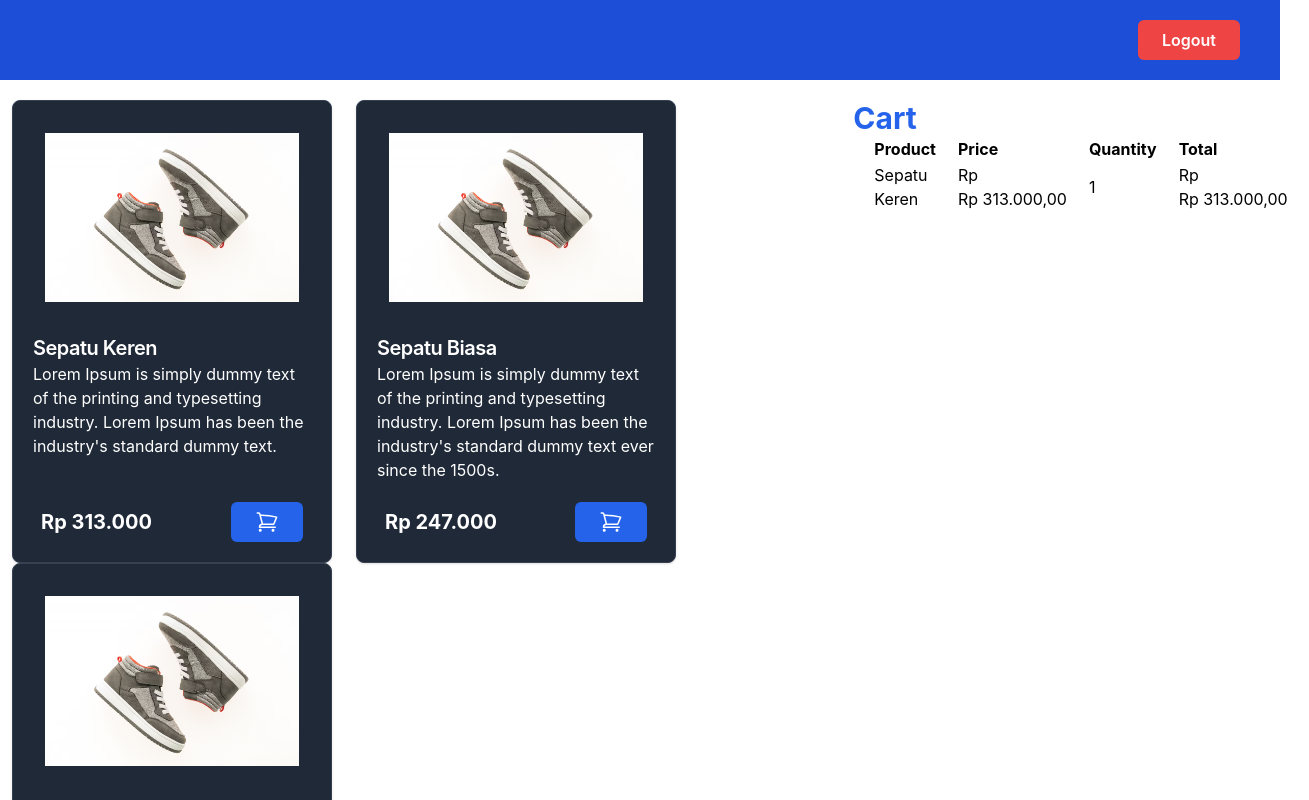
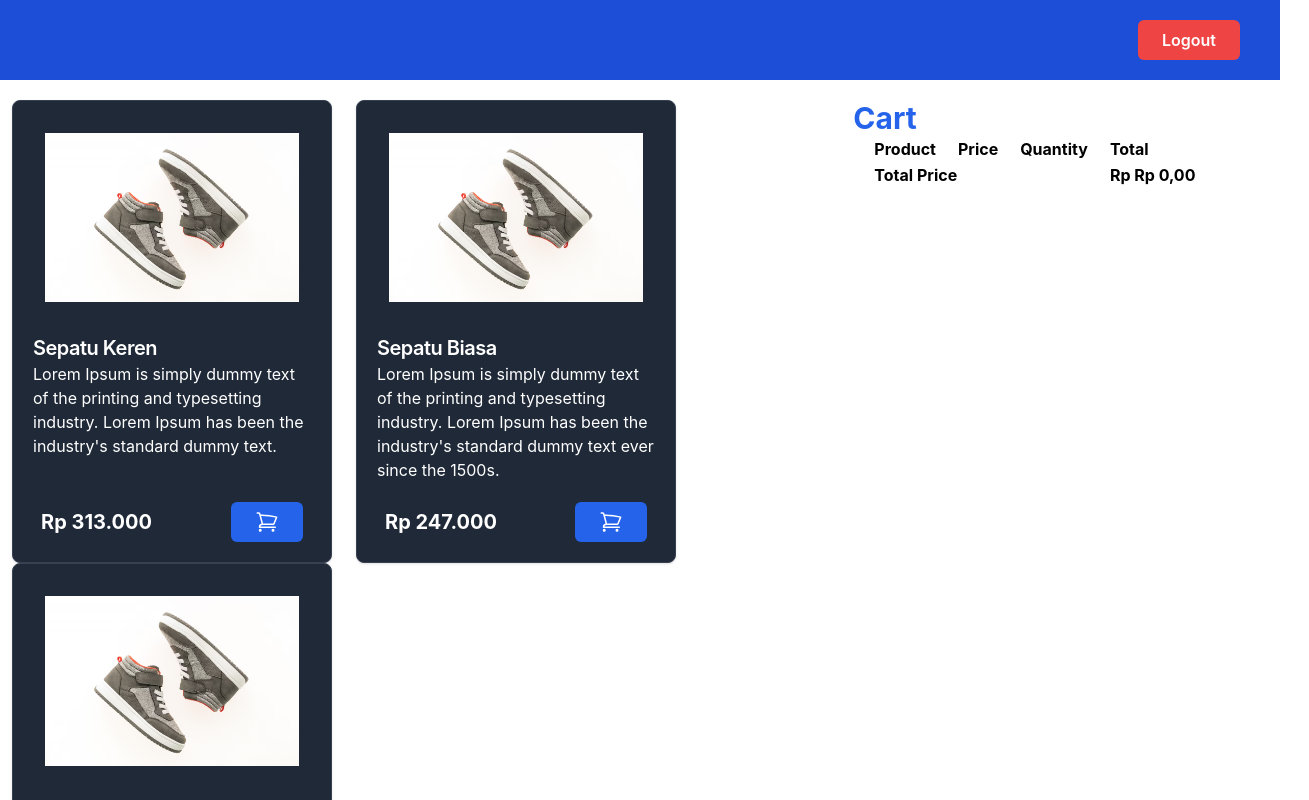
Before and after one commit to IrfanMuss/react-learn, a React (Create React App) app: page /products in a window 1280 px wide. Shown: the top 800 px of the page, 1309 px wide, since content can reach past the window. Built offline with nearby package versions, Linux system fonts and the light colour scheme.

Commit message:
Feat -> useEffect Lifecycle component

```diff
--- a/src/Pages/Products.js
+++ b/src/Pages/Products.js
@@ -1,6 +1,7 @@
 import ProductCard from "../components/Organism/Card/ProductCard";
 import Button from "../components/Atoms/Button/Button";
-import { useState } from "react";
+import { useState, useEffect } from "react";
+import Counter from "../components/Organism/Counter";
 
 const products = [
   {
@@ -35,22 +36,42 @@ const email = localStorage.getItem("email");
 // Use State
 const ProductsPage = () => {
   // State untuk menyimpan daftar item dalam keranjang, diinisialisasi dengan satu item.
-  const [cart, setCart] = useState([
-    {
-      id: 1,
-      qty: 1,
-    },
-  ]);
+  const [cart, setCart] = useState([]);
+  const [totalPrice, setTotalPrice] = useState(0);
+
+// setCart dari localStorage jika ada, jika tidak maka menjadi array kosong
+useEffect(() => {
+  setCart(JSON.parse(localStorage.getItem("cart")) || []);
+}, []);
+
+// menghitung total harga dan menyimpan data keranjang ke localStorage setiap kali 'cart' berubah
+useEffect(() => {
+  if (cart.length > 0) {
+    // Hitung total harga dengan menjumlahkan harga produk dikali kuantitas
+    const sum = cart.reduce((acc, item) => {
+      const product = products.find((product) => product.id === item.id);
+      return acc + product.price * item.qty;
+    }, 0);
+    setTotalPrice(sum); // Set total harga
+    localStorage.setItem("cart", JSON.stringify(cart)); // Simpan cart ke localStorage
+  }
+}, [cart]); // Bergantung pada perubahan 'cart'
+
+
 
   // function untuk menangani penambahan item ke keranjang berdasarkan ID item.
   const handleAddToCart = (id) => {
     // Memeriksa apakah item dengan ID yang sama sudah ada di keranjang.
-    if (cart.find(item => item.id === id)) {
+    if (cart.find((item) => item.id === id)) {
       // Jika sudah ada, update jumlah (qty) dari item tersebut.
-      setCart(cart.map(item => item.id === id ? {...item, qty: item.qty + 1} : item));
+      setCart(
+        cart.map((item) =>
+          item.id === id ? { ...item, qty: item.qty + 1 } : item
+        )
+      );
     } else {
       // Jika item dengan ID tersebut belum ada di keranjang, tambahkan item baru dengan qty 1.
-      setCart([...cart, {id, qty: 1}]);
+      setCart([...cart, { id, qty: 1 }]);
     }
   };
 
@@ -97,21 +118,49 @@ const ProductsPage = () => {
             <tbody>
               {cart.map((item) => {
                 // Mencari produk dengan ID yang sesuai dengan item dalam keranjang
-                const product = products.find((product) => product.id === item.id);
+                const product = products.find(
+                  (product) => product.id === item.id
+                );
                 return (
                   <tr key={item.id}>
                     <td>{product.name}</td>
-                    <td>Rp {product.price.toLocaleString("id-ID", { style: "currency", currency: "IDR" })}</td>
+                    <td>
+                      Rp{" "}
+                      {product.price.toLocaleString("id-ID", {
+                        style: "currency",
+                        currency: "IDR",
+                      })}
+                    </td>
                     <td>{item.qty}</td>
-                    <td>Rp {(item.qty * product.price).toLocaleString("id-ID", { style: "currency", currency: "IDR" })}</td>
+                    <td>
+                      Rp{" "}
+                      {(item.qty * product.price).toLocaleString("id-ID", {
+                        style: "currency",
+                        currency: "IDR",
+                      })}
+                    </td>
                   </tr>
                 );
               })}
+              <tr>
+                <td colSpan={3}>
+                  <b>Total Price</b>
+                </td>
+                <td>
+                  <b>
+                    Rp{" "}
+                    {totalPrice.toLocaleString("id-ID", {
+                      style: "currency",
+                      currency: "IDR",
+                    })}
+                  </b>
+                </td>
+              </tr>
             </tbody>
           </table>
-
         </div>
       </div>
+      {/* <Counter/> */}
     </>
   );
 };
```
